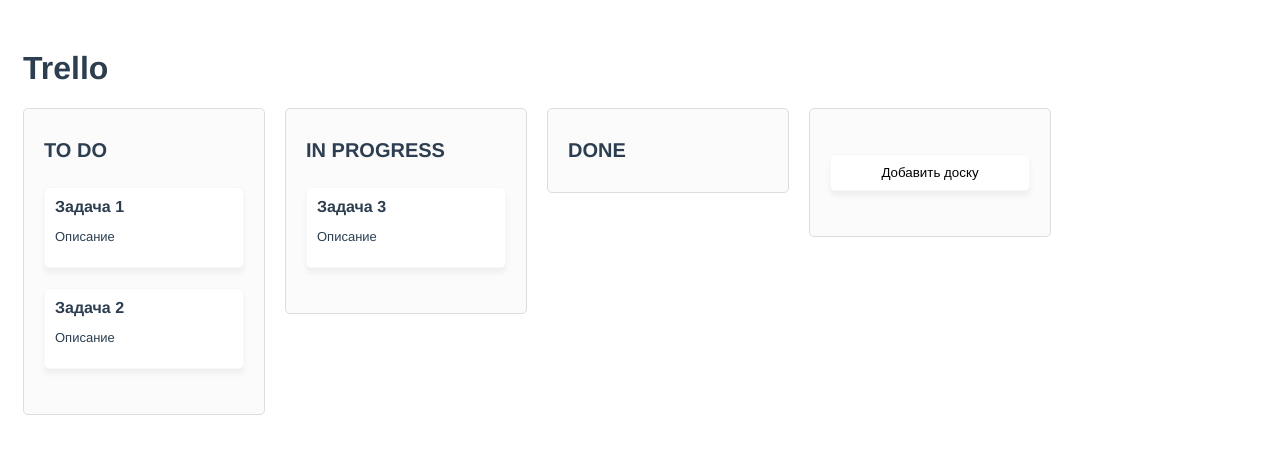
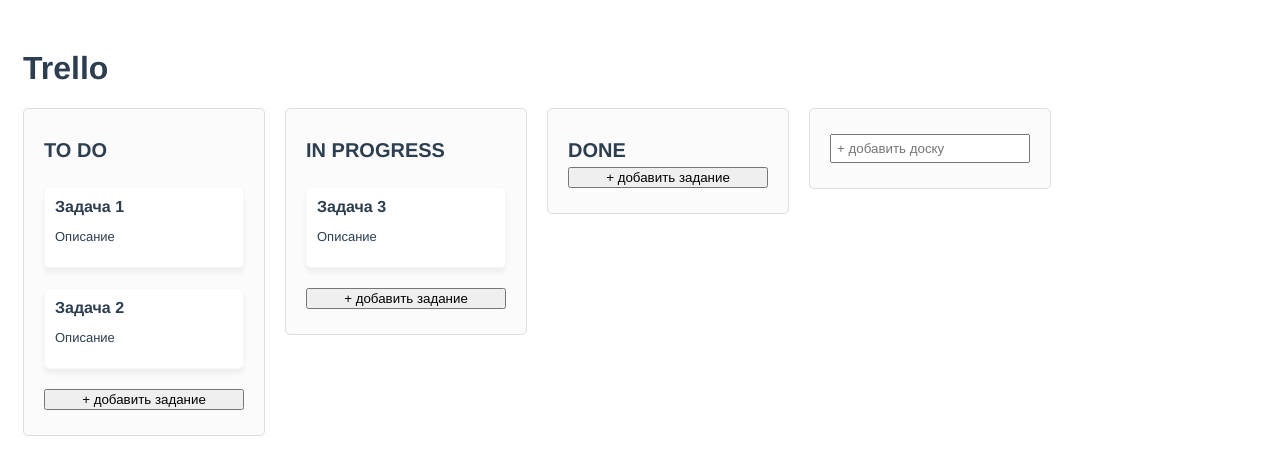
Before and after one commit to aGants/trello, a Vue app: page / in a window 1280 px wide. Shown: the top 472 px of the page. Built offline with nearby package versions, Linux system fonts and the light colour scheme.

Commit message:
add adding task

```diff
--- a/src/App.vue
+++ b/src/App.vue
@@ -2,47 +2,41 @@
   <h1>Trello</h1>
   <div class="list">
     <Board
-      v-for="board in board.list" :key="board.name"
+      v-for="board in board.list" :key="board.id"
       class="board" :board="board"
-    />
+    >
+    text
+    </Board>
     <div class="board">
-      <input type="button" class="board-list-task"
-        value="Добавить доску"
-        @click="modal = !modal"
+      <input type="text" class="board-list__input"
+        placeholder="+ добавить доску"
+        @keyup.enter="addBoard"
       />
     </div>
   </div>
-  <Modal v-if="modal" @closeModal="closePopupModal"
-    @addingBoard="addBoard"
-  />
 </template>
 
 <script>
 import { mapState } from 'vuex'
 import Board from './components/Board.vue'
-import Modal from './components/Modal.vue'
 
 export default {
   name: 'App',
   components: {
-    Board, Modal
+    Board
   },
   props: {},
   data() {
     return {
       modal: false,
-      addingTask: false,
       newName: ''
     }
   },
   computed: mapState(['board']),
   methods: {
-    closePopupModal () {
-      this.modal = false;
-    },
     addBoard (name) {
-      this.boardList.push({name: name, tasks: []})
-      this.modal = false;
+      console.log(name)
+      // this.boardList.push({name: name, tasks: []})
     }
   }
 }
@@ -64,4 +58,10 @@
   }
 }
 
+.board-list {
+  &__input {
+    padding: 5px;
+  }
+}
+
 </style>
--- a/src/components/Board.vue
+++ b/src/components/Board.vue
@@ -18,11 +18,6 @@
   },
   props: {
     board: {},
-  },
-  data() {
-    return {
-
-    }
   }
 }
 </script>
--- a/src/components/Modal.vue
+++ b/src/components/Modal.vue
@@ -4,10 +4,10 @@
       <label>Название
         <input type="text" class="modal-content__input"
           v-bind:class="{error: isError}"
-          v-model="newName"
+          v-model="name"
         >
       </label>
-      <label v-if="addingTask">Описание
+      <label>Описание
         <input type="text" class="modal-content__input"
           v-model="desc"
         >
@@ -15,7 +15,7 @@
 
       <div class="modal-content-block">
         <input type="button" class="modal-content-block__btn save"
-          value="сохранить" @click="addingBoard"
+          value="сохранить" @click="addingTask"
         >
         <input type="button" class="modal-content-block__btn cancel"
           value="отменить" @click="closeModal"
@@ -30,7 +30,7 @@
   name: 'Modal',
   data () {
     return {
-      newName: '',
+      name: '',
       desc: '',
       isError: false,
     }
@@ -40,9 +40,9 @@
       this.isError = false;
       this.$emit('closeModal')
     },
-    addingBoard() {
-      if (this.newName != '') {
-        this.$emit('addingBoard', this.newName)
+    addingTask() {
+      if (this.name != '') {
+        this.$emit('addingTask', {name: this.name, desc:this.desc})
         this.isError = false;
       } else {
         this.isError = true;
--- a/src/components/TasksList.vue
+++ b/src/components/TasksList.vue
@@ -1,5 +1,5 @@
 <template>
-  <ul @drop="onDrop($event, 1)" >
+  <ul @drop="onDrop($event, 1)" class="board-list">
     <li
       v-for="task in tasks"
       :key="task.id"
@@ -11,39 +11,41 @@
       <p class="board-list-task__desc">{{ task.desc }}</p>
     </li>
   </ul>
+  <input type="button"
+    class="board-list__btn"
+    value="+ добавить задание"
+    @click="modal = !modal"
+  >
+  <Modal v-if="modal" @closeModal="closePopupModal"
+    @addingTask="addTask"
+  />
 </template>
 
 <script>
-// import { ref } from 'vue'
+import Modal from './Modal.vue'
 
 export default {
   name: 'TasksList',
+  components: { Modal },
   props: {
     boardId: String,
     tasks: Array
   },
-  // setup() {
-  //   function onDragStart(e, item) {}
-  //   function onDrop(e, boardId) {}
-
-  //   return {
-  //     items, categories,
-  //     onDragStart,
-  //     onDrop
-  //   }
-  // },
-  data() {
+  data () {
     return {
-      title: ''
+      modal: false,
     }
   },
   methods: {
-    add() {
-
+    addTask(data) {
+      console.log(data)
+      let tasks = this.tasks;
+      this.$store.commit('ADD_TASK', { tasks, name: data.name, desc: data.desc })
+      this.modal = false;
     },
-    edit() {
-
-    }
+    closePopupModal () {
+      this.modal = false;
+    },
   }
 }
 </script>
@@ -53,6 +55,9 @@
   list-style-type: none;
   margin: 0;
   padding: 0;
+  &__btn {
+    cursor: pointer;
+  }
   &-task {
     margin: 20px 0;
     padding: 10px;
--- a/src/store/default-board.js
+++ b/src/store/default-board.js
@@ -1,16 +1,19 @@
+import { uuid } from './utils'
+
 export default {
+  name: 'shop',
   list: [
     {
       name: 'to do',
       tasks: [
-        { name: 'Задача 1', desc: 'Описание' },
-        { name: 'Задача 2', desc: 'Описание' }
+        { id: uuid(), name: 'Задача 1', desc: 'Описание' },
+        { id: uuid(), name: 'Задача 2', desc: 'Описание' }
       ]
     },
     {
       name: 'in progress',
       tasks: [
-        { name: 'Задача 3', desc: 'Описание' }
+        { id: uuid(), name: 'Задача 3', desc: 'Описание' }
       ]
     },
     {
--- a/src/store/index.js
+++ b/src/store/index.js
@@ -1,6 +1,6 @@
 import { createStore } from 'vuex'
 import defaultBoard from './default-board'
-import { saveState } from './utils'
+import { saveState, uuid } from './utils'
 
 const board = JSON.parse(localStorage.getItem('board')) || defaultBoard
 
@@ -10,6 +10,13 @@
     board
   },
   mutations: {
+    ADD_TASK (state, { tasks, name, desc }) {
+      tasks.push({
+        id: uuid(),
+        name,
+        desc,
+      })
+    }
   },
   actions: {
   },
--- a/src/store/utils.js
+++ b/src/store/utils.js
@@ -5,3 +5,7 @@
     }
   )
 }
+
+export function uuid() {
+  return (Math.random()*1e8).toString(16)
+}
```
